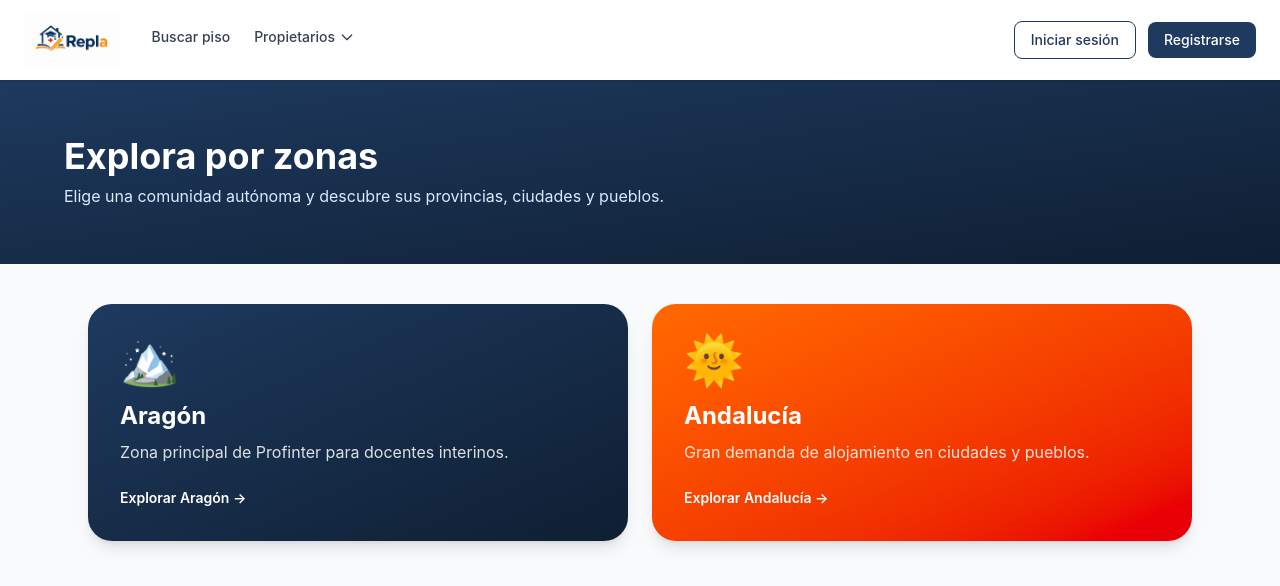
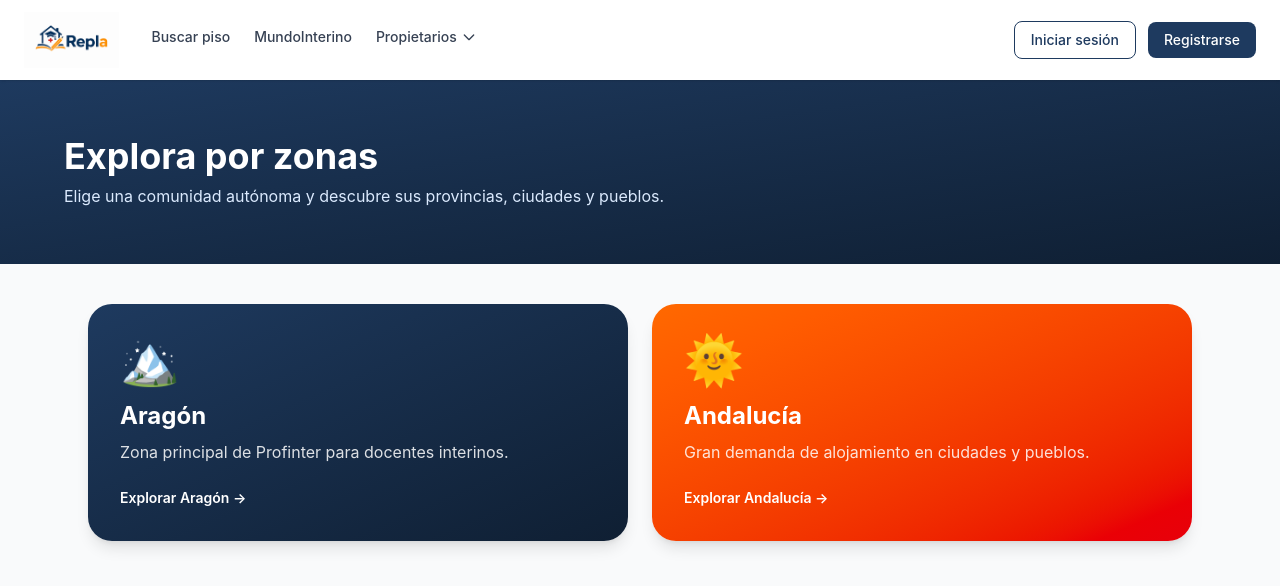
Before and after one commit to josemmoralesleiva-code/mundointerino-frontend, a React (Vite) app: page /zonas in a window 1280 px wide. Shown: the top 586 px of the page. Built offline with nearby package versions, Linux system fonts and the light colour scheme; no server answers.

Commit message:
feat: añadir MundoInterino y actualizar navegación

```diff
--- a/src/components/Navbar.jsx
+++ b/src/components/Navbar.jsx
@@ -32,45 +32,61 @@ export default function Navbar() {
 
         {/* LOGO + LINKS */}
         <div className="flex items-center gap-8">
-          <a href="/" className="flex items-center">
-            {/* ✏️ CAMBIO: alt actualizado a Repla */}
+          <button onClick={() => navigate('/')} className="flex items-center">
             <img src="/img/logo.png" alt="Repla" className="h-14" />
-          </a>
+          </button>
 
           <div className="hidden md:flex items-center gap-6">
-            <button onClick={() => navigate('/pisos')}
-              className="text-gray-700 hover:text-primary-700 font-medium transition-colors text-sm border-b-2 border-transparent hover:border-primary-700 pb-1">
+            <button
+              onClick={() => navigate('/pisos')}
+              className="text-gray-700 hover:text-primary-700 font-medium transition-colors text-sm border-b-2 border-transparent hover:border-primary-700 pb-1"
+            >
               Buscar piso
             </button>
 
+            <button
+              onClick={() => navigate('/mundointerino')}
+              className="text-gray-700 hover:text-primary-700 font-medium transition-colors text-sm border-b-2 border-transparent hover:border-primary-700 pb-1"
+            >
+              MundoInterino
+            </button>
+
             <div className="relative" ref={refProp}>
-              <button onClick={() => { setMenuPropietarios(!menuPropietarios); setMenuUsuario(false) }}
+              <button
+                onClick={() => { setMenuPropietarios(!menuPropietarios); setMenuUsuario(false) }}
                 className={`flex items-center gap-1 font-medium transition-colors text-sm pb-1 border-b-2 ${
                   menuPropietarios ? 'text-primary-700 border-primary-700' : 'text-gray-700 hover:text-primary-700 border-transparent hover:border-primary-700'
-                }`}>
+                }`}
+              >
                 Propietarios
                 <svg className={`w-4 h-4 transition-transform ${menuPropietarios ? 'rotate-180' : ''}`} fill="none" stroke="currentColor" viewBox="0 0 24 24">
                   <path strokeLinecap="round" strokeLinejoin="round" strokeWidth={2} d="M19 9l-7 7-7-7" />
                 </svg>
               </button>
+
               {menuPropietarios && (
                 <div className="absolute top-10 left-0 bg-white rounded-2xl shadow-2xl border border-gray-100 p-4 w-48 z-50">
-                  <button onClick={() => { navigate('/pisos/nuevo'); setMenuPropietarios(false) }}
-                    className="w-full text-left text-sm text-gray-700 hover:text-primary-700 py-2 px-2 rounded-lg hover:bg-gray-50">
+                  <button
+                    onClick={() => { navigate('/pisos/nuevo'); setMenuPropietarios(false) }}
+                    className="w-full text-left text-sm text-gray-700 hover:text-primary-700 py-2 px-2 rounded-lg hover:bg-gray-50"
+                  >
                     Publicar mi piso
                   </button>
-                  <button onClick={() => { navigate('/dashboard'); setMenuPropietarios(false) }}
-                    className="w-full text-left text-sm text-gray-700 hover:text-primary-700 py-2 px-2 rounded-lg hover:bg-gray-50">
+                  <button
+                    onClick={() => { navigate('/dashboard'); setMenuPropietarios(false) }}
+                    className="w-full text-left text-sm text-gray-700 hover:text-primary-700 py-2 px-2 rounded-lg hover:bg-gray-50"
+                  >
                     Gestionar anuncios
                   </button>
                 </div>
               )}
             </div>
 
-            {/* BOTÓN ADMIN — solo visible si rol === 'admin' */}
             {usuario?.rol === 'admin' && (
-              <button onClick={() => navigate('/admin')}
-                className="flex items-center gap-1 bg-red-50 text-red-700 hover:bg-red-100 px-3 py-1.5 rounded-lg text-sm font-bold transition-colors">
+              <button
+                onClick={() => navigate('/admin')}
+                className="flex items-center gap-1 bg-red-50 text-red-700 hover:bg-red-100 px-3 py-1.5 rounded-lg text-sm font-bold transition-colors"
+              >
                 🛡️ Admin
               </button>
             )}
@@ -81,8 +97,10 @@ export default function Navbar() {
         <div className="flex items-center gap-3">
           {token ? (
             <div className="relative" ref={refUser}>
-              <button onClick={() => setMenuUsuario(!menuUsuario)}
-                className="flex items-center gap-2 bg-gray-50 hover:bg-gray-100 border border-gray-200 px-3 py-2 rounded-xl transition-colors">
+              <button
+                onClick={() => setMenuUsuario(!menuUsuario)}
+                className="flex items-center gap-2 bg-gray-50 hover:bg-gray-100 border border-gray-200 px-3 py-2 rounded-xl transition-colors"
+              >
                 <div className="w-7 h-7 bg-primary-700 rounded-full flex items-center justify-center text-white text-xs font-bold">
                   {usuario?.nombre?.charAt(0)?.toUpperCase() || 'U'}
                 </div>
@@ -91,26 +109,40 @@ export default function Navbar() {
                   <path strokeLinecap="round" strokeLinejoin="round" strokeWidth={2} d="M19 9l-7 7-7-7" />
                 </svg>
               </button>
+
               {menuUsuario && (
                 <div className="absolute right-0 top-12 bg-white rounded-2xl shadow-2xl border border-gray-100 p-2 w-48 z-50">
-                  <button onClick={() => { navigate('/dashboard'); setMenuUsuario(false) }}
-                    className="w-full text-left text-sm text-gray-700 hover:text-primary-700 py-2 px-3 rounded-lg hover:bg-gray-50">
+                  <button
+                    onClick={() => { navigate('/dashboard'); setMenuUsuario(false) }}
+                    className="w-full text-left text-sm text-gray-700 hover:text-primary-700 py-2 px-3 rounded-lg hover:bg-gray-50"
+                  >
                     Mi panel
                   </button>
-                  {/* ✏️ FIX: "Mi perfil" movido aquí dentro, donde tiene sentido */}
-                  <button onClick={() => { navigate('/perfil'); setMenuUsuario(false) }}
-                    className="w-full text-left text-sm text-gray-700 hover:text-primary-700 py-2 px-3 rounded-lg hover:bg-gray-50">
+                  <button
+                    onClick={() => { navigate('/perfil'); setMenuUsuario(false) }}
+                    className="w-full text-left text-sm text-gray-700 hover:text-primary-700 py-2 px-3 rounded-lg hover:bg-gray-50"
+                  >
                     Mi perfil
                   </button>
+                  <button
+                    onClick={() => { navigate('/mundointerino'); setMenuUsuario(false) }}
+                    className="w-full text-left text-sm text-gray-700 hover:text-primary-700 py-2 px-3 rounded-lg hover:bg-gray-50"
+                  >
+                    MundoInterino
+                  </button>
                   {usuario?.rol === 'admin' && (
-                    <button onClick={() => { navigate('/admin'); setMenuUsuario(false) }}
-                      className="w-full text-left text-sm text-red-600 hover:text-red-700 py-2 px-3 rounded-lg hover:bg-red-50 font-semibold">
+                    <button
+                      onClick={() => { navigate('/admin'); setMenuUsuario(false) }}
+                      className="w-full text-left text-sm text-red-600 hover:text-red-700 py-2 px-3 rounded-lg hover:bg-red-50 font-semibold"
+                    >
                       🛡️ Panel admin
                     </button>
                   )}
                   <hr className="my-1 border-gray-100" />
-                  <button onClick={cerrarSesion}
-                    className="w-full text-left text-sm text-red-500 hover:text-red-700 py-2 px-3 rounded-lg hover:bg-red-50">
+                  <button
+                    onClick={cerrarSesion}
+                    className="w-full text-left text-sm text-red-500 hover:text-red-700 py-2 px-3 rounded-lg hover:bg-red-50"
+                  >
                     Cerrar sesión
                   </button>
                 </div>
@@ -118,12 +150,16 @@ export default function Navbar() {
             </div>
           ) : (
             <>
-              <button onClick={() => navigate('/login')}
-                className="border border-primary-700 text-primary-700 px-4 py-2 rounded-lg hover:bg-primary-50 font-medium transition-all text-sm">
+              <button
+                onClick={() => navigate('/login')}
+                className="border border-primary-700 text-primary-700 px-4 py-2 rounded-lg hover:bg-primary-50 font-medium transition-all text-sm"
+              >
                 Iniciar sesión
               </button>
-              <button onClick={() => navigate('/registro')}
-                className="bg-primary-700 text-white px-4 py-2 rounded-lg hover:bg-primary-800 font-medium transition-all text-sm">
+              <button
+                onClick={() => navigate('/registro')}
+                className="bg-primary-700 text-white px-4 py-2 rounded-lg hover:bg-primary-800 font-medium transition-all text-sm"
+              >
                 Registrarse
               </button>
             </>
--- /dev/null
+++ b/src/pages/Mundointerino.jsx
@@ -0,0 +1,209 @@
+import { useNavigate } from 'react-router-dom'
+import Navbar from '../components/Navbar'
+
+const BLOQUES = [
+  {
+    titulo: 'Foro',
+    icono: '💬',
+    descripcion: 'Dudas, destinos, opiniones y experiencias compartidas por la comunidad.',
+    ruta: '/mundointerino/foro',
+    color: 'from-blue-50 to-blue-100',
+    texto: 'text-blue-700',
+  },
+  {
+    titulo: 'Chat',
+    icono: '⚡',
+    descripcion: 'Conversación rápida por administración, provincia o tema.',
+    ruta: '/mundointerino/chat',
+    color: 'from-green-50 to-green-100',
+    texto: 'text-green-700',
+  },
+  {
+    titulo: 'Permutas',
+    icono: '🔁',
+    descripcion: 'Intercambio de destinos, pisos o habitaciones entre usuarios.',
+    ruta: '/mundointerino/permutas',
+    color: 'from-amber-50 to-amber-100',
+    texto: 'text-amber-700',
+  },
+  {
+    titulo: 'Compartir coche',
+    icono: '🚗',
+    descripcion: 'Viajes compartidos, gastos y rutas entre personas del mismo destino.',
+    ruta: '/mundointerino/coche',
+    color: 'from-purple-50 to-purple-100',
+    texto: 'text-purple-700',
+  },
+  {
+    titulo: 'Recursos',
+    icono: '📚',
+    descripcion: 'Guías, plantillas, checklist, consejos legales y útiles.',
+    ruta: '/mundointerino/recursos',
+    color: 'from-slate-50 to-slate-100',
+    texto: 'text-slate-700',
+  },
+  {
+    titulo: 'Avisos',
+    icono: '📢',
+    descripcion: 'Novedades, anuncios destacados y publicaciones oficiales.',
+    ruta: '/mundointerino/avisos',
+    color: 'from-red-50 to-red-100',
+    texto: 'text-red-700',
+  },
+]
+
+const ADMINISTRACIONES = [
+  {
+    nombre: 'Educación',
+    icono: '🎓',
+    descripcion: 'Interinos, sustituciones, destinos, vivienda y cambios de provincia.',
+    ruta: '/mundointerino/educacion',
+  },
+  {
+    nombre: 'Sanidad',
+    icono: '🩺',
+    descripcion: 'Profesionales sanitarios, turnos, guardias y alojamiento temporal.',
+    ruta: '/mundointerino/sanidad',
+  },
+  {
+    nombre: 'Justicia',
+    icono: '⚖️',
+    descripcion: 'Juzgados, desplazamientos, concursos y estancias por destino.',
+    ruta: '/mundointerino/justicia',
+  },
+  {
+    nombre: 'Otros',
+    icono: '🧩',
+    descripcion: 'Otras administraciones y colectivos con movilidad laboral.',
+    ruta: '/mundointerino/otros',
+  },
+]
+
+export default function MundoInterino() {
+  const navigate = useNavigate()
+
+  return (
+    <div className="min-h-screen bg-gray-50">
+      <Navbar />
+
+      <section className="relative overflow-hidden bg-gradient-to-br from-primary-700 to-primary-900 text-white">
+        <div className="absolute inset-0 opacity-10 bg-[radial-gradient(circle_at_top_right,_white,_transparent_35%)]" />
+        <div className="relative max-w-7xl mx-auto px-6 py-16">
+          <div className="max-w-3xl">
+            <span className="inline-flex items-center gap-2 px-3 py-1 rounded-full bg-white/10 text-white text-sm mb-4">
+              🌍 Comunidad profesional
+            </span>
+            <h1 className="text-4xl md:text-5xl font-bold leading-tight">
+              MundoInterino
+            </h1>
+            <p className="mt-5 text-primary-100 text-lg max-w-2xl">
+              Un espacio para conectar a docentes, sanitarios, personal de justicia y otros profesionales que se mueven por destino.
+            </p>
+
+            <div className="mt-8 flex flex-col sm:flex-row gap-3">
+              <button
+                onClick={() => navigate('/mundointerino/educacion')}
+                className="bg-white text-primary-800 px-5 py-3 rounded-xl font-semibold hover:bg-primary-50 transition-all"
+              >
+                Entrar por administración
+              </button>
+              <button
+                onClick={() => navigate('/pisos')}
+                className="border border-white/20 bg-white/10 text-white px-5 py-3 rounded-xl font-semibold hover:bg-white/15 transition-all"
+              >
+                Buscar alojamiento
+              </button>
+            </div>
+          </div>
+        </div>
+      </section>
+
+      <section className="max-w-7xl mx-auto px-6 py-12">
+        <div className="grid grid-cols-1 md:grid-cols-2 lg:grid-cols-4 gap-4">
+          {ADMINISTRACIONES.map(admin => (
+            <button
+              key={admin.nombre}
+              onClick={() => navigate(admin.ruta)}
+              className="bg-white rounded-3xl border border-gray-100 shadow-sm p-6 text-left hover:shadow-md hover:-translate-y-0.5 transition-all"
+            >
+              <div className="text-3xl mb-3">{admin.icono}</div>
+              <h2 className="text-lg font-bold text-gray-800 mb-1">{admin.nombre}</h2>
+              <p className="text-sm text-gray-500 leading-relaxed">{admin.descripcion}</p>
+            </button>
+          ))}
+        </div>
+      </section>
+
+      <section className="max-w-7xl mx-auto px-6 pb-16">
+        <div className="flex items-end justify-between gap-4 mb-6">
+          <div>
+            <h2 className="text-2xl font-bold text-gray-800">Espacios de la comunidad</h2>
+            <p className="text-gray-500 text-sm mt-1">
+              Todo lo que necesitas para organizar tu movilidad y conectar con gente en tu misma situación.
+            </p>
+          </div>
+        </div>
+
+        <div className="grid grid-cols-1 md:grid-cols-2 xl:grid-cols-3 gap-5">
+          {BLOQUES.map(b => (
+            <button
+              key={b.titulo}
+              onClick={() => navigate(b.ruta)}
+              className={`bg-gradient-to-br ${b.color} rounded-3xl border border-gray-100 p-6 text-left hover:shadow-md transition-all group`}
+            >
+              <div className="flex items-start justify-between gap-4">
+                <div>
+                  <div className={`text-3xl mb-3 ${b.texto}`}>{b.icono}</div>
+                  <h3 className="text-lg font-bold text-gray-800">{b.titulo}</h3>
+                </div>
+                <span className="text-gray-300 group-hover:text-gray-500 transition-colors">→</span>
+              </div>
+              <p className="text-sm text-gray-600 mt-2 leading-relaxed">{b.descripcion}</p>
+            </button>
+          ))}
+        </div>
+      </section>
+
+      <section className="max-w-7xl mx-auto px-6 pb-16">
+        <div className="bg-white rounded-3xl border border-gray-100 shadow-sm p-8 md:p-10">
+          <div className="grid grid-cols-1 lg:grid-cols-3 gap-6">
+            <div className="lg:col-span-2">
+              <h2 className="text-2xl font-bold text-gray-800 mb-3">¿Qué podrás hacer aquí?</h2>
+              <p className="text-gray-600 leading-relaxed mb-5">
+                MundoInterino nace para ser la capa social de Repla: una comunidad para compartir información útil,
+                encontrar personas en tu misma zona, organizar viajes, resolver dudas y publicar recursos.
+              </p>
+
+              <div className="grid grid-cols-1 md:grid-cols-2 gap-3">
+                {[
+                  'Foros por tema y administración.',
+                  'Chats rápidos y grupos de apoyo.',
+                  'Permutas y cambios de destino.',
+                  'Compartir coche y gastos.',
+                  'Recursos, guías y plantillas.',
+                  'Avisos relevantes y moderación.',
+                ].map(item => (
+                  <div key={item} className="flex items-start gap-3 bg-gray-50 rounded-2xl p-4">
+                    <span className="text-primary-700">✓</span>
+                    <p className="text-sm text-gray-700">{item}</p>
+                  </div>
+                ))}
+              </div>
+            </div>
+
+            <div className="bg-primary-50 rounded-3xl p-6 border border-primary-100">
+              <h3 className="text-lg font-bold text-gray-800 mb-3">Primer MVP</h3>
+              <ul className="space-y-3 text-sm text-gray-700">
+                <li>• Página principal por administración.</li>
+                <li>• Foro básico con categorías.</li>
+                <li>• Chat general por colectivo.</li>
+                <li>• Sección de permutas.</li>
+                <li>• Panel de avisos destacados.</li>
+              </ul>
+            </div>
+          </div>
+        </div>
+      </section>
+    </div>
+  )
+}
```
Also changed, not shown: src/pages/Educacion.jsx (added).
